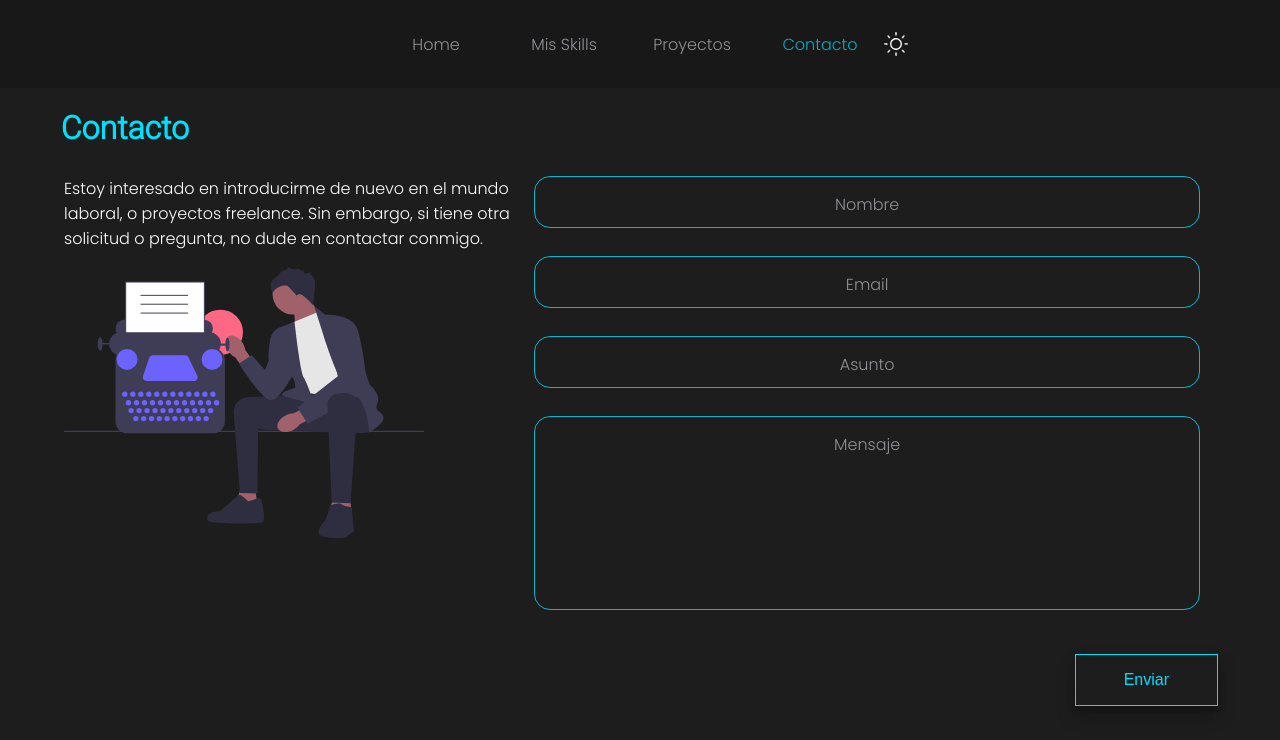
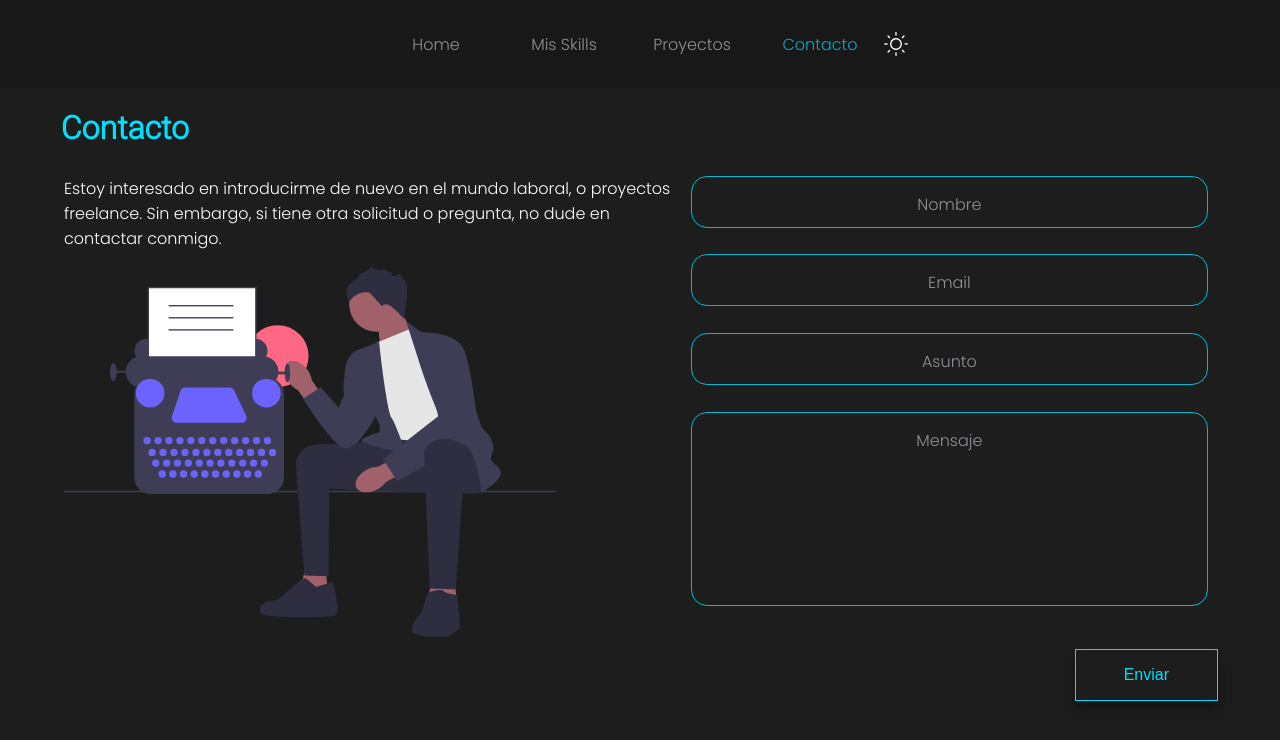
Before and after one commit to Sstark97/aitorsc_portfolio, a React (Vite) app: page /contact in a window 1280 px wide. Shown: the top 740 px of the page. Built offline with nearby package versions, Linux system fonts and the light colour scheme; no server answers.

Commit message:
Add PortfolioContainer in Contact

```diff
--- /dev/null
+++ b/src/containers/PortfolioContainer.tsx
@@ -0,0 +1,49 @@
+import { useEffect, memo, cloneElement, Children, ReactElement } from "react";
+import { useGlobalContext, useAnimation } from "@hooks/index";
+import { PortfolioContainerProps } from "../types";
+import "@styles/containers/home.scss";
+import "@styles/containers/projects.scss";
+import "@styles/containers/skills.scss";
+import "@styles/containers/contact.scss";
+
+const PortfolioContainer = memo(
+  ({
+    children,
+    classContainer,
+    dataToLoad,
+    animationKey,
+    animationTime,
+  }: PortfolioContainerProps) => {
+
+    const { loadData } = useGlobalContext();
+    const { isAnimation, setAnimationInLocalStorage } =
+      useAnimation(animationKey);
+
+    useEffect(() => {
+      if (typeof dataToLoad === "string") {
+        loadData(dataToLoad);
+      } else if(dataToLoad){
+        dataToLoad.forEach((data) => loadData(data));
+      }
+    }, []);
+
+    useEffect(() => {
+      if(!isAnimation()){
+        setAnimationInLocalStorage(animationTime);
+      }
+    }, []);
+
+    return (
+      <section
+        id={isAnimation() ? "not_animated" : ""}
+        className={classContainer}
+      >
+        {Children.toArray(children).map((child) =>
+          cloneElement(child as ReactElement<any>)
+        )}
+      </section>
+    );
+  }
+);
+
+export default PortfolioContainer;
--- a/src/pages/Contact.tsx
+++ b/src/pages/Contact.tsx
@@ -1,7 +1,10 @@
 import { Helmet } from "react-helmet";
-import ContactContainer from "@containers/ContactContainer";
+import PortfolioContainer from "../containers/PortfolioContainer";
+import Presentation from "@containers/Presentation";
+import ContactForm from "@components/ContactForm";
+import writter from "@assets/writter.svg";
 
-const Contact = () =>
+const Contact = () => (
   <>
     <Helmet>
       <title>ASC | Contacto</title>
@@ -11,7 +14,24 @@ const Contact = () =>
         content="Página de contacto para solicitar información."
       />
     </Helmet>
-<ContactContainer />
-</>;
+    <PortfolioContainer classContainer="contact_container" animationKey="contact" animationTime={2000}>
+      <Presentation classContainer="contact_header">
+        {[<p className="contact__line" key="contact_1">Contacto</p>]}
+      </Presentation>
+
+      <article className="contact_form_container">
+        <div>
+          <p>
+            Estoy interesado en introducirme de nuevo en el mundo laboral, o
+            proyectos freelance. Sin embargo, si tiene otra solicitud o
+            pregunta, no dude en contactar conmigo.
+          </p>
+          <img src={writter} alt="writter" />
+        </div>
+        <ContactForm />
+      </article>
+    </PortfolioContainer>
+  </>
+);
 
 export default Contact;
--- a/src/styles/containers/contact.scss
+++ b/src/styles/containers/contact.scss
@@ -48,6 +48,10 @@
     .contact_container {
         margin-top: 14vh;
         width: 90%;
+
+        p {
+            max-width: none;
+        }
     }
 
     .edit_input,
```
Also changed, not shown: src/types.ts (+7 -1 lines), src/containers/ProjectsContainer.tsx (line endings or trailing spaces). Lines whose indentation alone changed are shown as unchanged.
